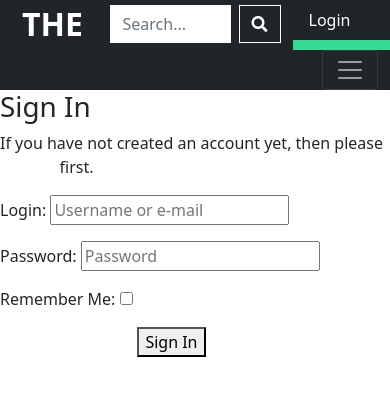
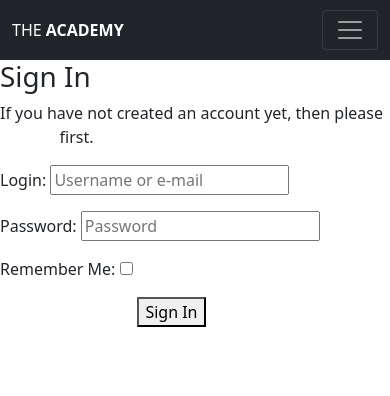
Before and after one commit to trdownie/the-academy, a Django app: page /accounts/login/ in a window 390 px wide. Shown: the top 396 px of the page. Run offline with Django 3.2, Linux system fonts and the light colour scheme; some libraries are stand-ins or nearby versions.

Commit message:
Made nav responsive including logo, search bar and login/register links

```diff
--- a/static/css/base.css
+++ b/static/css/base.css
@@ -10,10 +10,15 @@ a {
 }
 
 .btn, .form-control {
+    height: 35px;
     margin-top: 5px;
     border-radius: 0;
     color: white;
     border-color: white;
+}
+
+#magnifying-glass {
+    size: 200px;
 }
 
 .btn:hover {
@@ -27,10 +32,9 @@ a {
 }
 
 #logo {
-    font-size: xx-large;
-    font-weight: bold;
-    margin-left: 10px;
-    margin-top: 10px;
+    font-weight: 400;
+    padding-left: 10px;
+    margin-top: 5px;
 }
 
 #top-bar {
@@ -45,17 +49,14 @@ a {
 #register-link {
     background-color: #35DB95;
     color: black;
-    padding: 10px;
     margin-right: 0px;
 }
-
-
 
 #navbarSupportedContent {
     margin: 10px 0px;
 }
 
-ul.dropdown-menu {
+.dropdown-menu {
     border-radius: 0;
 }
 
@@ -71,3 +72,37 @@ ul.dropdown-menu {
 .navbar-toggler {
 
 }
+
+@media screen and (min-width: 768px){
+    #mobile-logo, #mobile-search, #login, #register {
+        display: none;
+    }
+}
+
+@media screen and (max-width: 767px){
+    #top-bar {
+        display: none;
+    }
+    .navbar {
+        padding: 10px 0px;
+    }
+    .dropdown-menu, #login-link, #register-link {
+        text-align: center;
+    }
+    #register-link {
+        background-color: revert;
+        color: white;
+}
+
+@media screen and (max-width: 991px){
+    #logo {
+        font-size: 20px;
+        padding-top: 2px;
+    }
+}
+
+@media screen and (min-width: 992px){
+    #logo {
+        font-size: 24px;
+    }
+}
--- a/templates/base.html
+++ b/templates/base.html
@@ -46,22 +46,25 @@
         <title>The Academy {% block extend_title %}{% endblock %}</title>
 
     </head>
-
     <body>
-
+        <!-- Navigation -->
+        <!-- Top Bar: Larger Screens -->
         <div class="container-fluid bg-dark" id="top-bar">
             <div class="row">
-                <div class="col-3 col-lg-4">
-                    <a id="logo" class="uppercase" href="#">The Academy</a>
+                <!-- Main Logo -->
+                <div id="logo" class="col-3 col-lg-4">
+                    <a class="uppercase" href="#">The <strong>Academy</strong></a>
                 </div>
+                <!-- Search Form -->
                 <div class="col-6 col-lg-4">
                     <form class="d-flex">
                         <input class="form-control me-2" type="search" placeholder="Search..." aria-label="Search">
                         <button class="btn" type="submit">
-                            <i class="fas fa-search"></i>
+                            <i class="fas fa-search" id="magnifying-glass"></i>
                         </button>
                     </form>
                 </div>
+                <!-- Login/Register Buttons -->
                 <div class="col-3 col-lg-4 g-0">
                     <div class="row float-end">
                         <div class="col">
@@ -74,13 +77,28 @@
                 </div>
             </div>
         </div>
+        <!-- Main Nav -->
         <nav class="navbar navbar-expand-md navbar-dark bg-dark">
-            <div class="container-fluid justify-content-end">
+            <div class="container-fluid">
+                <!-- Mobile Logo -->
+                <div id="mobile-logo" class="justify-content-start">
+                    <a class="uppercase" href="#">The <strong>Academy</strong></a>
+                </div>
+                <!-- Hamburger Icon -->
+                <div class="justify-content-end">
                     <button class="navbar-toggler" type="button" data-bs-toggle="collapse" data-bs-target="#navbarSupportedContent" aria-controls="navbarSupportedContent" aria-expanded="false" aria-label="Toggle navigation">
                         <span class="navbar-toggler-icon"></span>
                     </button>
+                </div>
+                <!-- Main Links -->
                 <div class="collapse navbar-collapse row" id="navbarSupportedContent">
-                        <ol class="navbar-nav">
+                    <ol class="navbar-nav flex-grow-1">
+                        <li id="login" class="nav-item">
+                            <a class="nav-link" id="login-link" href="#">Login</a>
+                        </li>
+                        <li id="register" class="nav-item">
+                            <a class="nav-link" id="register-link" href="#">Register</a>
+                        </li>
                         <li class="nav-item dropdown col">
                             <a class="nav-link dropdown-toggle uppercase" href="#" id="navbarDropdown" role="button" data-bs-toggle="dropdown" aria-expanded="false">
                             Human
@@ -155,6 +173,15 @@
                                 <li><a class="dropdown-item" href="#">Submit</a></li>
                             </ul>
                         </li>
+                        <!-- Mobile Search Bar -->
+                        <li id="mobile-search">
+                            <form class="d-flex">
+                                <input class="form-control me-2" type="search" placeholder="Search..." aria-label="Search">
+                                <button class="btn" type="submit">
+                                    <i class="fas fa-search" id="magnifying-glass"></i>
+                                </button>
+                            </form>
+                        </li>
                     </ol>
                 </div>
             </div>
```
Lines whose indentation alone changed are shown as unchanged.
